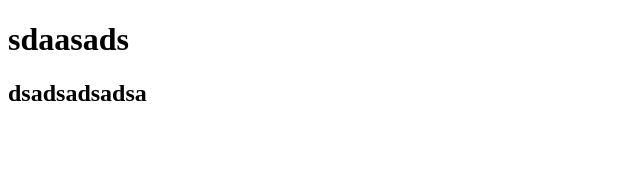
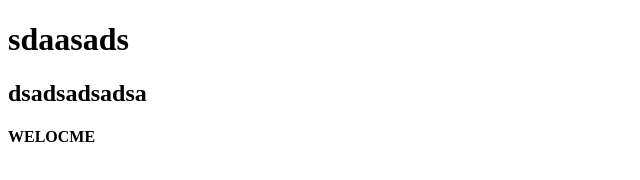
Before and after one commit to mohmaadBaker/TEST-Git-hub, a plain HTML site: page index.html in a window 1280 px wide. Shown: the whole page, without its empty margins (0-640 px from the left). Drawn offline with Linux system fonts and the light colour scheme.

Commit message:
added modify

```diff
--- a/index.html
+++ b/index.html
@@ -8,5 +8,6 @@
 <body>
     <h1>sdaasads</h1>
     <h2>dsadsadsadsa</h2>
+    <h4>WELOCME</h4>
 </body>
 </html>
```
